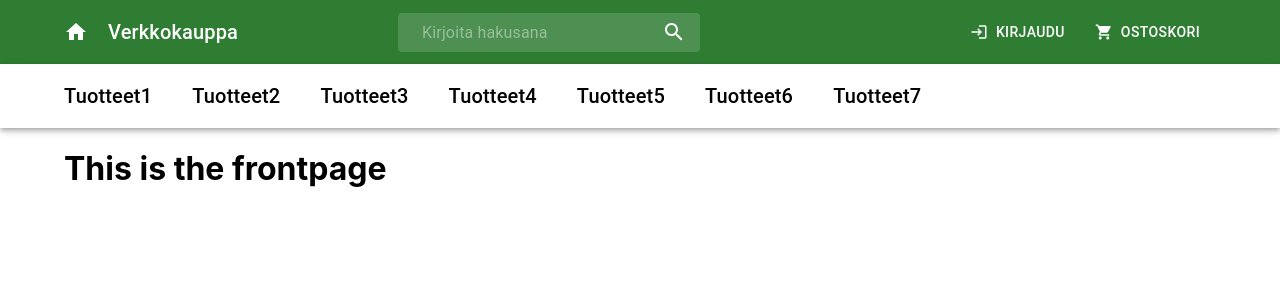
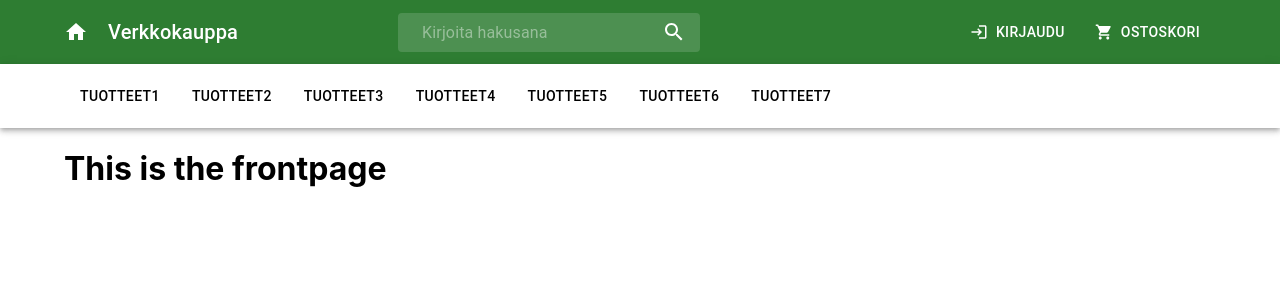
Before and after one commit to TaneliSaa/Hommia, a React (Create React App) app: page / in a window 1280 px wide. Shown: the top 300 px of the page. Built offline with nearby package versions, Linux system fonts and the light colour scheme.

Commit message:
Päivitys

```diff
--- a/src/components/Appbar.js
+++ b/src/components/Appbar.js
@@ -60,7 +60,7 @@ const Appbar = () => {
     <Box sx={{ flexGrow: 1 }}>
       <AppBar position="static" color='success'>
         <Container>
-          <Toolbar disableGutters='true' variant='regular'>
+          <Toolbar disableGutters variant='regular'>
             <IconButton
               size="large"
               edge="start"
--- a/src/components/AppbarLower.js
+++ b/src/components/AppbarLower.js
@@ -1,211 +1,205 @@
-import * as React from 'react';
-import { styled, alpha } from '@mui/material/styles';
 import AppBar from '@mui/material/AppBar';
 import Box from '@mui/material/Box';
 import Toolbar from '@mui/material/Toolbar';
-import IconButton from '@mui/material/IconButton';
-import InputBase from '@mui/material/InputBase';
-import Badge from '@mui/material/Badge';
-import MenuItem from '@mui/material/MenuItem';
-import Menu from '@mui/material/Menu';
-import AccountCircle from '@mui/icons-material/AccountCircle';
-import ShoppingCart from '@mui/icons-material/ShoppingCart';
-import Login from '@mui/icons-material/Login';
-import { Container, Typography } from '@mui/material';
+import { Button, Container, Typography } from '@mui/material';
+import { useState } from 'react';
 
 
 const AppbarLower = () => {
 
-    const [anchorEl, setAnchorEl] = React.useState(null);
-    const [mobileMoreAnchorEl, setMobileMoreAnchorEl] = React.useState(null);
+    const [dropDownVisibleProduct1,setDropDownVisibleProduct1] = useState(false);
+    const [dropDownVisibleProduct2,setDropDownVisibleProduct2] = useState(false);
+    const [dropDownVisibleProduct3,setDropDownVisibleProduct3] = useState(false);
+    const [dropDownVisibleProduct4,setDropDownVisibleProduct4] = useState(false);
+    const [dropDownVisibleProduct5,setDropDownVisibleProduct5] = useState(false);
+    const [dropDownVisibleProduct6,setDropDownVisibleProduct6] = useState(false);
+    const [dropDownVisibleProduct7,setDropDownVisibleProduct7] = useState(false);
 
-    const isMenuOpen = Boolean(anchorEl);
-    const isMobileMenuOpen = Boolean(mobileMoreAnchorEl);
+    const onHowerProduct1 = () => {
+        setDropDownVisibleProduct1(true);
+        console.log("Hiiri päällä1")
+    }
 
-    const handleProfileMenuOpen = (event) => {
-        setAnchorEl(event.currentTarget);
-    };
+    const onNotHowerProduct1 = () => {
+        setDropDownVisibleProduct1(false);
+        console.log("Hiiri pois päältä1")
+    }
 
-    const handleMobileMenuClose = () => {
-        setMobileMoreAnchorEl(null);
-    };
+    const onHowerProduct2 = () => {
+        setDropDownVisibleProduct2(true);
+        console.log("Hiiri päällä2")
+    }
 
-    const handleMenuClose = () => {
-        setAnchorEl(null);
-        handleMobileMenuClose();
-    };
+    const onNotHowerProduct2 = () => {
+        setDropDownVisibleProduct2(false);
+        console.log("Hiiri pois päältä2")
+    }
 
-    const handleMobileMenuOpen = (event) => {
-        setMobileMoreAnchorEl(event.currentTarget);
-    };
+    const onHowerProduct3 = () => {
+        setDropDownVisibleProduct3(true);
+        console.log("Hiiri päällä3")
+    }
 
-    const menuId = 'primary-search-account-menu';
-    const renderMenu = (
-        <Menu
-        anchorEl={anchorEl}
-        anchorOrigin={{
-            vertical: 'top',
-            horizontal: 'right',
-        }}
-        id={menuId}
-        keepMounted
-        transformOrigin={{
-            vertical: 'top',
-            horizontal: 'right',
-        }}
-        open={isMenuOpen}
-        onClose={handleMenuClose}
-        >
-        <MenuItem onClick={handleMenuClose}>Profile</MenuItem>
-        <MenuItem onClick={handleMenuClose}>My account</MenuItem>
-        </Menu>
-    );
+    const onNotHowerProduct3 = () => {
+        setDropDownVisibleProduct3(false);
+        console.log("Hiiri pois päältä3")
+    }
 
-    const mobileMenuId = 'primary-search-account-menu-mobile';
-    const renderMobileMenu = (
-        <Menu
-        anchorEl={mobileMoreAnchorEl}
-        anchorOrigin={{
-            vertical: 'top',
-            horizontal: 'right',
-        }}
-        id={mobileMenuId}
-        keepMounted
-        transformOrigin={{
-            vertical: 'top',
-            horizontal: 'right',
-        }}
-        open={isMobileMenuOpen}
-        onClose={handleMobileMenuClose}
-        >
-        <MenuItem>
-            <IconButton size="large" aria-label="show 4 new mails" color="inherit">
-            <Badge badgeContent={4} color="error">
-                <ShoppingCart />
-            </Badge>
-            </IconButton>
-            <p>Messages</p>
-        </MenuItem>
-        <MenuItem>
-            <IconButton
-            size="large"
-            aria-label="show 17 new notifications"
-            color="inherit"
-            >
-            <Badge>
-                <Login />
-            </Badge>
-            </IconButton>
-            <p>Notifications</p>
-        </MenuItem>
-        <MenuItem onClick={handleProfileMenuOpen}>
-            <IconButton
-            size="large"
-            aria-label="account of current user"
-            aria-controls="primary-search-account-menu"
-            aria-haspopup="true"
-            color="inherit"
-            >
-            <AccountCircle />
-            </IconButton>
-            <p>Profile</p>
-        </MenuItem>
-        </Menu>
-    );
+    const onHowerProduct4 = () => {
+        setDropDownVisibleProduct4(true);
+        console.log("Hiiri päällä4")
+    }
+
+    const onNotHowerProduct4 = () => {
+        setDropDownVisibleProduct4(false);
+        console.log("Hiiri pois päältä4")
+    }
+
+    const onHowerProduct5= () => {
+        setDropDownVisibleProduct5(true);
+        console.log("Hiiri päällä5")
+    }
+
+    const onNotHowerProduct5 = () => {
+        setDropDownVisibleProduct5(false);
+        console.log("Hiiri pois päältä5")
+    }
+
+    const onHowerProduct6 = () => {
+        setDropDownVisibleProduct6(true);
+        console.log("Hiiri päällä6")
+    }
+
+    const onNotHowerProduct6 = () => {
+        setDropDownVisibleProduct6(false);
+        console.log("Hiiri pois päältä6")
+    }
+
+    const onHowerProduct7 = () => {
+        setDropDownVisibleProduct7(true);
+        console.log("Hiiri päällä7")
+    }
+
+    const onNotHowerProduct7 = () => {
+        setDropDownVisibleProduct7(false);
+        console.log("Hiiri pois päältä7")
+    }
+
 
   return (
     <Box sx={{ flexGrow: 1 }}>
       <AppBar position="static" color='inherit'>
         <Container fixed>
             <Toolbar disableGutters>
-                <Typography
-                 variant='h6'
-                 noWrap
-                 component="a"
-                 sx={{
-                    mr: 5,
-                    display: {xs: 'none', md: 'flex'}
-
-                 }}
+                <Button
+                    color='inherit'
+                    size='small'
+                    variant=''
+                    href=''
+                    onMouseEnter={onHowerProduct1}
+                    onMouseLeave={onNotHowerProduct1}
                     >
                     Tuotteet1
-                </Typography>
-                <Typography
-                 variant='h6'
-                 noWrap
-                 component="a"
-                 sx={{
-                    mr: 5,
-                    display: {xs: 'none', md: 'flex'}
-
-                 }}
+                </Button>
+                <Button
+                    color='inherit'
+                    size='small'
+                    variant=''
+                    href=''
+                    onMouseEnter={onHowerProduct2}
+                    onMouseLeave={onNotHowerProduct2}
                     >
                     Tuotteet2
-                </Typography>
-                <Typography
-                 variant='h6'
-                 noWrap
-                 component="a"
-                 sx={{
-                    mr: 5,
-                    display: {xs: 'none', md: 'flex'}
-
-                 }}
+                </Button>
+                <Button
+                    color='inherit'
+                    size='small'
+                    variant=''
+                    href=''
+                    onMouseEnter={onHowerProduct3}
+                    onMouseLeave={onNotHowerProduct3}
                     >
                     Tuotteet3
-                </Typography>
-                <Typography
-                 variant='h6'
-                 noWrap
-                 component="a"
-                 sx={{
-                    mr: 5,
-                    display: {xs: 'none', md: 'flex'}
-
-                 }}
+                </Button>
+                <Button
+                    color='inherit'
+                    size='small'
+                    variant=''
+                    href=''
+                    onMouseEnter={onHowerProduct4}
+                    onMouseLeave={onNotHowerProduct4}
                     >
                     Tuotteet4
-                </Typography>
-                <Typography
-                 variant='h6'
-                 noWrap
-                 component="a"
-                 sx={{
-                    mr: 5,
-                    display: {xs: 'none', md: 'flex'}
-
-                 }}
+                </Button>
+                <Button
+                    color='inherit'
+                    size='small'
+                    variant=''
+                    href=''
+                    onMouseEnter={onHowerProduct5}
+                    onMouseLeave={onNotHowerProduct5}
                     >
                     Tuotteet5
-                </Typography>
-                <Typography
-                 variant='h6'
-                 noWrap
-                 component="a"
-                 sx={{
-                    mr: 5,
-                    display: {xs: 'none', md: 'flex'}
-
-                 }}
+                </Button>
+                <Button
+                    color='inherit'
+                    size='small'
+                    variant=''
+                    href=''
+                    onMouseEnter={onHowerProduct6}
+                    onMouseLeave={onNotHowerProduct6}
                     >
                     Tuotteet6
-                </Typography>
-                <Typography
-                 variant='h6'
-                 noWrap
-                 component="a"
-                 sx={{
-                    mr: 5,
-                    display: {xs: 'none', md: 'flex'}
-
-                 }}
+                </Button>
+                <Button
+                    color='inherit'
+                    size='small'
+                    variant=''
+                    href=''
+                    onMouseEnter={onHowerProduct7}
+                    onMouseLeave={onNotHowerProduct7}
                     >
                     Tuotteet7
-                </Typography>
+                </Button>
           </Toolbar>
         </Container>
       </AppBar>
-      {renderMenu}
+        { dropDownVisibleProduct1 &&
+            <Container>
+                <p>Tuote1 päällä ollaan</p>
+            </Container>
+        }
+        { dropDownVisibleProduct2 &&
+            <Container>
+                <p>Tuote2 päällä ollaan</p>
+            </Container>
+        }
+        { dropDownVisibleProduct3 &&
+            <Container>
+                <p>Tuote3 päällä ollaan</p>
+            </Container>
+        }
+        { dropDownVisibleProduct4 &&
+            <Container>
+                <p>Tuote4 päällä ollaan</p>
+            </Container>
+        }
+        { dropDownVisibleProduct5 &&
+            <Container>
+                <p>Tuote5 päällä ollaan</p>
+            </Container>
+        }
+        { dropDownVisibleProduct6 &&
+            <Container>
+                <p>Tuote6 päällä ollaan</p>
+            </Container>
+        }
+        { dropDownVisibleProduct7 &&
+            <Container>
+                <p>Tuote7 päällä ollaan</p>
+            </Container>
+        }
+
     </Box>
   );
 }
```
Lines whose indentation alone changed are shown as unchanged.
